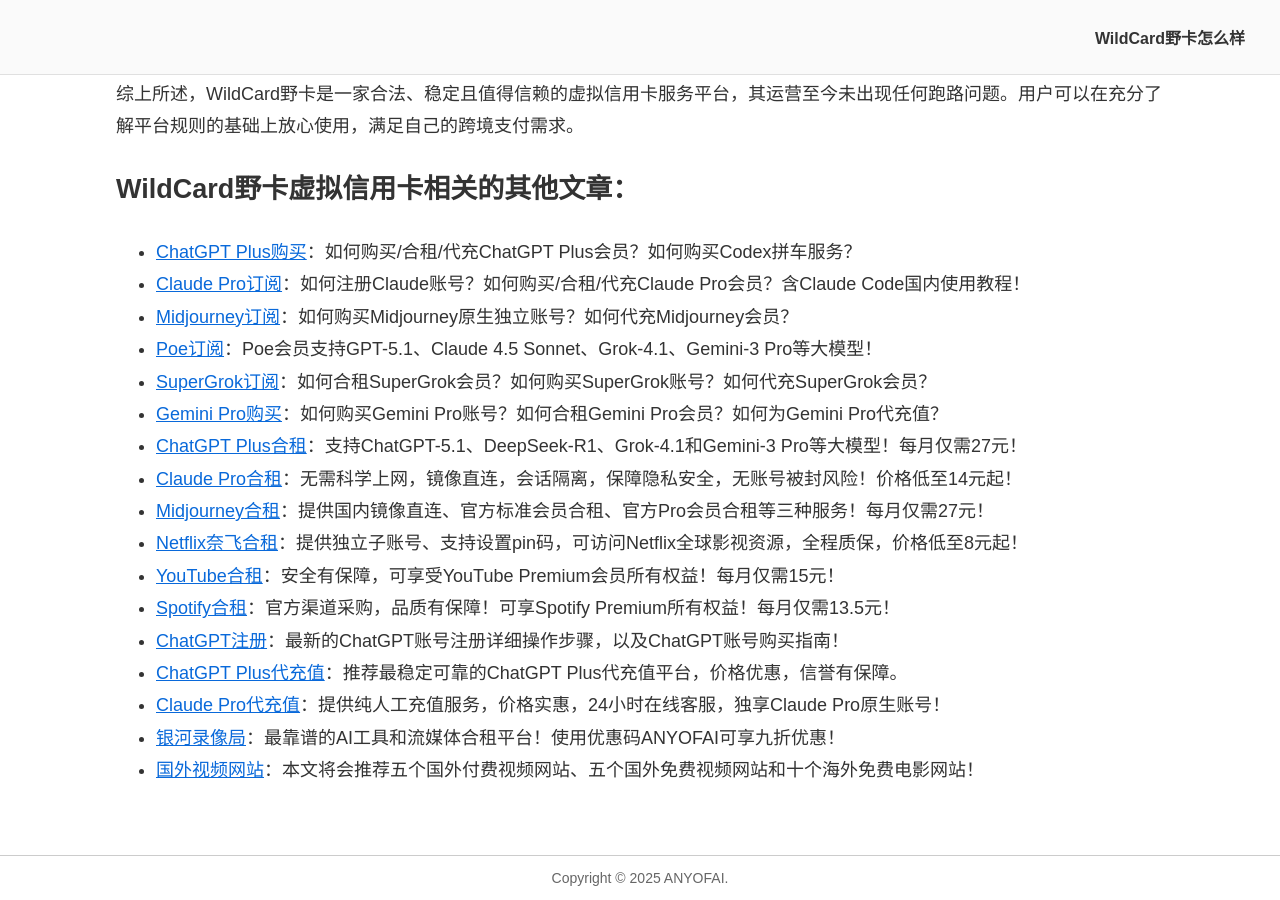
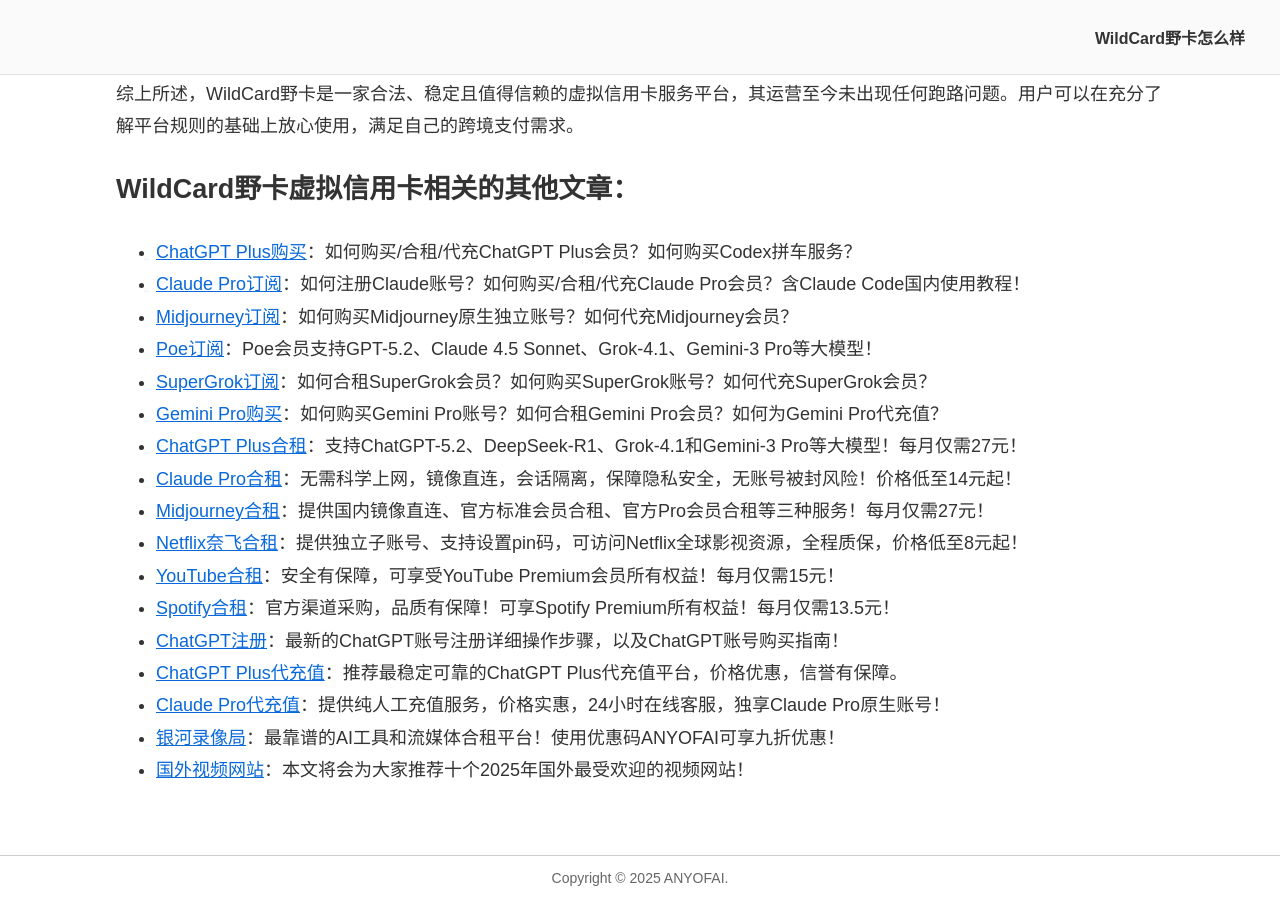
Before and after one commit to anyofai/anyofai.github.io, a Jekyll site: the page built from index.md, in a window 1280 px wide and 900 px high, scrolled down 31065 px. Built offline with Jekyll 4.4.1, drawn with Linux system fonts in a browser that asks for light colours; some of the changed text lies outside the part shown.

Commit message:
Update index.md

```diff
--- a/index.md
+++ b/index.md
@@ -6,7 +6,7 @@
 
 # 2025年最好用的虚拟信用卡推荐：WildCard野卡虚拟信用卡怎么样？WildCard野卡安全靠谱吗？
 
-<p align="center">最近更新于：2025年12月4日</p>
+<p align="center">最近更新于：2025年12月12日</p>
 
 #### 🚨🚨关于“WildCard野卡跑路（被迫停止运营）”的重要说明🚨🚨
 
@@ -461,10 +461,10 @@
 * <a href="https://github.com/anyofai/anyofai.github.io">ChatGPT Plus购买</a>：如何购买/合租/代充ChatGPT Plus会员？如何购买Codex拼车服务？
 * <a href="https://github.com/anyofai/claude-pro">Claude Pro订阅</a>：如何注册Claude账号？如何购买/合租/代充Claude Pro会员？含Claude Code国内使用教程！
 * <a href="https://github.com/anyofai/midjourney">Midjourney订阅</a>：如何购买Midjourney原生独立账号？如何代充Midjourney会员？
-* <a href="https://github.com/anyofai/poe">Poe订阅</a>：Poe会员支持GPT-5.1、Claude 4.5 Sonnet、Grok-4.1、Gemini-3 Pro等大模型！
+* <a href="https://github.com/anyofai/poe">Poe订阅</a>：Poe会员支持GPT-5.2、Claude 4.5 Sonnet、Grok-4.1、Gemini-3 Pro等大模型！
 * <a href="https://github.com/anyofai/x-twitter">SuperGrok订阅</a>：如何合租SuperGrok会员？如何购买SuperGrok账号？如何代充SuperGrok会员？
 * <a href="https://github.com/anyofai/gemini-pro">Gemini Pro购买</a>：如何购买Gemini Pro账号？如何合租Gemini Pro会员？如何为Gemini Pro代充值？
-* <a href="https://github.com/anyofai/chatgpt-plus-hezu">ChatGPT Plus合租</a>：支持ChatGPT-5.1、DeepSeek-R1、Grok-4.1和Gemini-3 Pro等大模型！每月仅需27元！
+* <a href="https://github.com/anyofai/chatgpt-plus-hezu">ChatGPT Plus合租</a>：支持ChatGPT-5.2、DeepSeek-R1、Grok-4.1和Gemini-3 Pro等大模型！每月仅需27元！
 * <a href="https://github.com/anyofai/claude-pro-hezu">Claude Pro合租</a>：无需科学上网，镜像直连，会话隔离，保障隐私安全，无账号被封风险！价格低至14元起！
 * <a href="https://github.com/anyofai/midjourney-hezu">Midjourney合租</a>：提供国内镜像直连、官方标准会员合租、官方Pro会员合租等三种服务！每月仅需27元！
 * <a href="https://github.com/anyofai/netflix-hezu">Netflix奈飞合租</a>：提供独立子账号、支持设置pin码，可访问Netflix全球影视资源，全程质保，价格低至8元起！
@@ -474,4 +474,4 @@
 * <a href="https://github.com/anyofai/chatgpt-plus-recharge">ChatGPT Plus代充值</a>：推荐最稳定可靠的ChatGPT Plus代充值平台，价格优惠，信誉有保障。
 * <a href="https://github.com/anyofai/claude-pro-recharge">Claude Pro代充值</a>：提供纯人工充值服务，价格实惠，24小时在线客服，独享Claude Pro原生账号！
 * <a href="https://github.com/anyofai/nf-video">银河录像局</a>：最靠谱的AI工具和流媒体合租平台！使用优惠码ANYOFAI可享九折优惠！
-* <a href="https://github.com/anyofai/video-site">国外视频网站</a>：本文将会推荐五个国外付费视频网站、五个国外免费视频网站和十个海外免费电影网站！
+* <a href="https://github.com/anyofai/video-site">国外视频网站</a>：本文将会为大家推荐十个2025年国外最受欢迎的视频网站！
```
